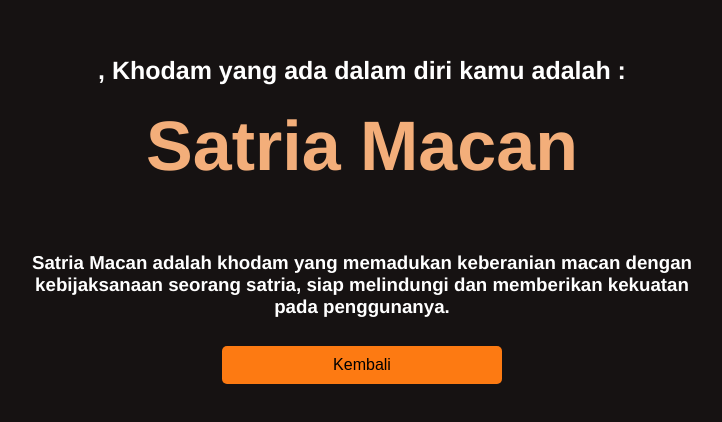
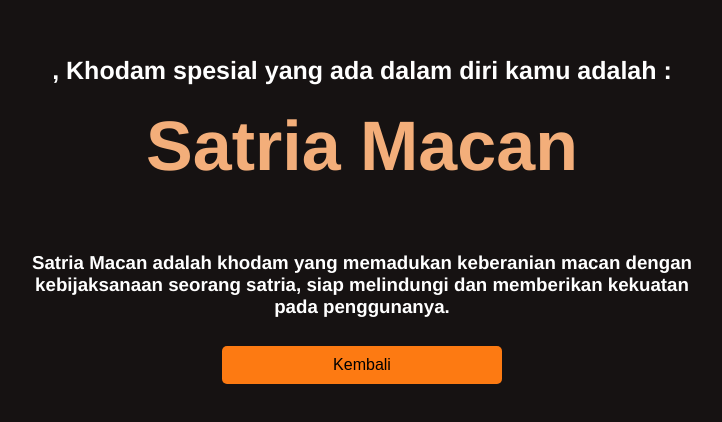
Before and after one commit to FAmanca/Projek-Web, a plain HTML site: page hasil.html in a window 1280 px wide. Shown: the part 190-612 px from the top of the page, without its empty margins (278-1000 px from the left). Drawn offline with Linux system fonts and the light colour scheme.

Commit message:
ganti text

```diff
--- a/hasil.html
+++ b/hasil.html
@@ -11,7 +11,7 @@
 <body>
   <div class="container">
     <div class="content">
-      <h2><span id="namaSpan"></span>, Khodam yang ada dalam diri kamu adalah :</h2>
+      <h2><span id="namaSpan"></span>, Khodam spesial yang ada dalam diri kamu adalah :</h2>
       <h1 class="hasil"><span id="khodam"></span></h1>
       <h3><span id="deskripsi"></span></h3>
       <button class="btn"><a href="index.html"></a>Kembali</button>
```
